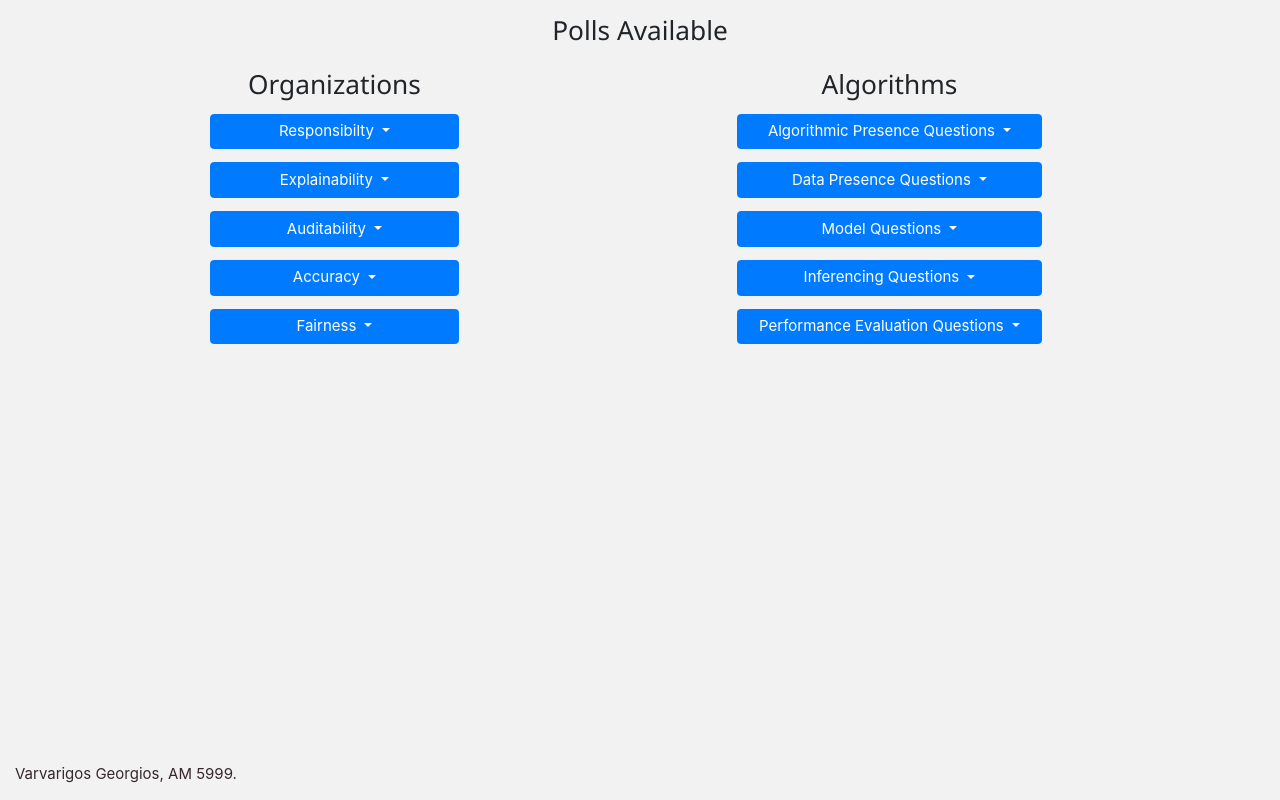
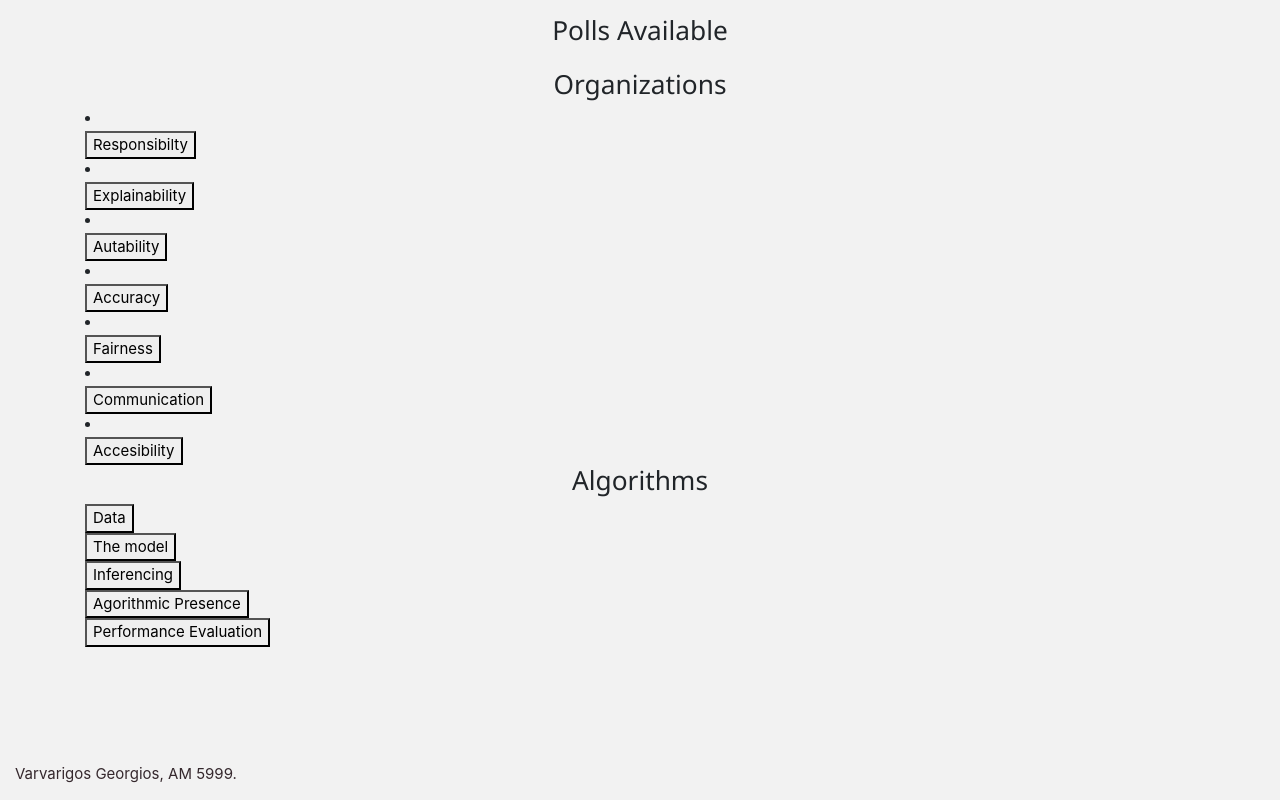
Before and after one commit to VarvarigosG/Thesis, a Django app: page /polls/ in a window 1280 px wide. Run offline with Django 3.2, Linux system fonts and the light colour scheme; data comes from the database, SQL or seed files in the repository; both versions use the stored data as it was after the commit; some libraries are stand-ins or nearby versions.

Commit message:
Thesis Commit 19

```diff
--- a/polls/static/polls/indexpolls.css
+++ b/polls/static/polls/indexpolls.css
@@ -15,20 +15,20 @@ body {
     display: grid;
 }
 
-.alpha {
-    /*background: #ff9e2c;*/
-    grid-column: 1;
-}
+/*.alpha {*/
+/*    !*background: #ff9e2c;*!*/
+/*    grid-column: 1;*/
+/*}*/
 
 .header1 {
     position: relative;
     text-align: center;
 }
 
-.beta {
-    /*background: #ff9e2c;*/
-    grid-column: 2;
-}
+/*.beta {*/
+/*    !*background: #ff9e2c;*!*/
+/*    grid-column: 2;*/
+/*}*/
 
 .header2 {
     position: relative;
@@ -42,54 +42,59 @@ body {
     text-align: center;
     margin-top:13px;
 
-
-
 }
 
 .dropdown-content {
-    width: 50%;
+    width: 40%;
     margin: 0 auto;
     display: none;
-    position: relative;
+    position: absolute;
     background-color: #f9f9f9;
     min-width: 160px;
     box-shadow: 0px 8px 16px 0px rgba(0, 0, 0, 0.2);
     z-index: 1;
+    text-align: center;
+    left: 50%;
+    transform: translateX(-50%);
+
 }
 
-.dropdown-content a {
-    color: black;
-    padding: 12px 16px;
-    text-decoration: none;
-    display:block;
-}
+/*.dropdown-content a {*/
+/*    color: black;*/
+/*    padding: 12px 16px;*/
+/*    text-decoration: none;*/
+/*    display:block;*/
+
+/*}*/
 
 /*emfanizei to dropdown*/
-.dropdown:hover .dropdown-content {
-  display: block;
-}
-
-.dropdown-content a:hover {
-  background-color: #ddd;
-}
-
-/*.dropcheck {*/
-/*    position: absolute;*/
-/*    left: -9999px;*/
-/*    width: 300px;*/
+/*.dropdown:hover .dropdown-content {*/
+/*  display: inline-block;*/
+/*  width: 80%;*/
+/*    text-align: left;*/
 /*}*/
 
-/*.dropcheck:checked ~ .dropdown-content {*/
-/*    display: block;*/
+/*.dropdown-content a:hover {*/
+/*  background-color: #ddd;*/
 /*}*/
 
-/*.dropcheck:checked + .dropbtn {*/
-/*    background-color: #3e8e41;*/
-/*}*/
+/*!*.dropcheck {*!*/
+/*!*    position: absolute;*!*/
+/*!*    left: -9999px;*!*/
+/*!*    width: 300px;*!*/
+/*!*}*!*/
+
+/*!*.dropcheck:checked ~ .dropdown-content {*!*/
+/*!*    display: block;*!*/
+/*!*}*!*/
+
+/*!*.dropcheck:checked + .dropbtn {*!*/
+/*!*    background-color: #3e8e41;*!*/
+/*!*}*!*/
 
 
 .footer {
-    position: absolute;
+    position:fixed;
     bottom: 0;
     padding: 1rem;
     width: 100%;
@@ -97,8 +102,8 @@ body {
 }
 
 
-/*div {*/
-/*  display: flex;*/
-/*  flex-direction: column;*/
-/*  justify-content: center;*/
-/*}*/
+/*!*div {*!*/
+/*!*  display: flex;*!*/
+/*!*  flex-direction: column;*!*/
+/*!*  justify-content: center;*!*/
+/*!*}*!*/
--- a/polls/templates/polls/index.html
+++ b/polls/templates/polls/index.html
@@ -33,57 +33,84 @@
         <div class="header1">
             <h3>Organizations</h3>
         </div>
+        </li>
+
+    <li>
         <div class="dropdown">
-             <button class="btn btn-primary dropdown-toggle" type="button">Responsibilty<span class="caret"></span>
-                        </button>
-            <div class="dropdown-content">
+             <button id="myBtn" class="dropbtn">Responsibilty</button>
+            <div id="myDropdown" class="dropdown-content">
                 {% for question in latest_question_list %}
                 <a class="dropdown-item" href="{% url 'polls:detail' question.id %}" class="list-group-item list-group-item-action">{{ question.question_text }}</a>
                 {% endfor %}
             </div>
         </div>
+        </li>
 
+    <li>
         <div class="dropdown">
-             <button class="btn btn-primary dropdown-toggle" type="button">Explainability<span class="caret"></span>
-                        </button>
-            <div class="dropdown-content">
-                {% for question in latest_question_list %}
+             <button id="myBtn2" class="dropbtn">Explainability</button>
+            <div id="myDropdown2" class="dropdown-content">
+                {% for question in latest_question_list2 %}
                 <a class="dropdown-item" href="{% url 'polls:detail' question.id %}" class="list-group-item list-group-item-action">{{ question.question_text }}</a>
                 {% endfor %}
             </div>
         </div>
-        <div class="dropdown">
-             <button class="btn btn-primary dropdown-toggle" type="button">Auditability<span class="caret"></span>
-                        </button>
-            <div class="dropdown-content">
-                {% for question in latest_question_list %}
+        </li>
+
+    <li>
+    <div class="dropdown">
+             <button id="myBtn3" class="dropbtn">Autability</button>
+            <div id="myDropdown3" class="dropdown-content">
+                {% for question in latest_question_list3 %}
                 <a class="dropdown-item" href="{% url 'polls:detail' question.id %}" class="list-group-item list-group-item-action">{{ question.question_text }}</a>
                 {% endfor %}
             </div>
         </div>
+        </li>
 
+    <li>
         <div class="dropdown">
-             <button class="btn btn-primary dropdown-toggle" type="button">Accuracy<span class="caret"></span>
-                        </button>
-            <div class="dropdown-content">
-                {% for question in latest_question_list %}
+             <button id="myBtn4" class="dropbtn">Accuracy</button>
+            <div id="myDropdown4" class="dropdown-content">
+                {% for question in latest_question_list4 %}
                 <a class="dropdown-item" href="{% url 'polls:detail' question.id %}" class="list-group-item list-group-item-action">{{ question.question_text }}</a>
                 {% endfor %}
             </div>
         </div>
+        </li>
 
+    <li>
         <div class="dropdown">
-             <button class="btn btn-primary dropdown-toggle" type="button">Fairness<span class="caret"></span>
-                        </button>
-            <div class="dropdown-content">
-                {% for question in latest_question_list %}
+             <button id="myBtn5" class="dropbtn">Fairness</button>
+            <div id="myDropdown5" class="dropdown-content">
+                {% for question in latest_question_list5 %}
                 <a class="dropdown-item" href="{% url 'polls:detail' question.id %}" class="list-group-item list-group-item-action">{{ question.question_text }}</a>
                 {% endfor %}
             </div>
         </div>
+        </li>
 
+        <li>
+        <div class="dropdown">
+             <button id="myBtn6" class="dropbtn">Communication</button>
+            <div id="myDropdown6" class="dropdown-content">
+                {% for question in latest_question_list6 %}
+                <a class="dropdown-item" href="{% url 'polls:detail' question.id %}" class="list-group-item list-group-item-action">{{ question.question_text }}</a>
+                {% endfor %}
+            </div>
+        </div>
+        </li>
 
-
+        <li>
+        <div class="dropdown">
+             <button id="myBtn7" class="dropbtn">Accesibility</button>
+            <div id="myDropdown7" class="dropdown-content">
+                {% for question in latest_question_list7 %}
+                <a class="dropdown-item" href="{% url 'polls:detail' question.id %}" class="list-group-item list-group-item-action">{{ question.question_text }}</a>
+                {% endfor %}
+            </div>
+        </div>
+       </li>
     </div>
 
 
@@ -91,61 +118,117 @@
         <div class="header1">
             <h3>Algorithms</h3>
         </div>
-        <div class="dropdown">
-            <button class="btn btn-primary dropdown-toggle" type="button">Algorithmic Presence Questions<span class="caret"></span>
-                        </button>
-            <div class="dropdown-content">
-                {% for question in latest_question_list2 %}
+    <div class="dropdown">
+             <button id="myBtn8" class="dropbtn">Data</button>
+            <div id="myDropdown8" class="dropdown-content">
+                {% for question in latest_question_list8 %}
                 <a class="dropdown-item" href="{% url 'polls:detail' question.id %}" class="list-group-item list-group-item-action">{{ question.question_text }}</a>
                 {% endfor %}
             </div>
         </div>
 
-        <div class="dropdown" >
-                        <button class="btn btn-primary dropdown-toggle" type="button">Data Presence Questions<span class="caret"></span>
-                        </button>
-            <div class="dropdown-content">
-                {% for question in latest_question_list2 %}
+    <div class="dropdown">
+             <button id="myBtn9" class="dropbtn">The model</button>
+            <div id="myDropdown9" class="dropdown-content">
+                {% for question in latest_question_list9 %}
                 <a class="dropdown-item" href="{% url 'polls:detail' question.id %}" class="list-group-item list-group-item-action">{{ question.question_text }}</a>
                 {% endfor %}
             </div>
         </div>
 
-        <div class="dropdown" >
-                        <button class="btn btn-primary dropdown-toggle" type="button">Model Questions<span class="caret"></span>
-                        </button>
-            <div class="dropdown-content">
-                {% for question in latest_question_list2 %}
+    <div class="dropdown">
+             <button id="myBtn10" class="dropbtn">Inferencing</button>
+            <div id="myDropdown10" class="dropdown-content">
+                {% for question in latest_question_list7 %}
                 <a class="dropdown-item" href="{% url 'polls:detail' question.id %}" class="list-group-item list-group-item-action">{{ question.question_text }}</a>
                 {% endfor %}
             </div>
         </div>
 
-        <div class="dropdown" >
-                        <button class="btn btn-primary dropdown-toggle" type="button">Inferencing Questions<span class="caret"></span>
-                        </button>
-<!--            <input id="dropcheck3" class="dropcheck" type="checkbox">-->
-<!--            <label for="dropcheck3"  class="btn btn-primary dropdown-toggle" type="button">Algorithmic Presence Questions<span-->
-<!--                    class="caret"></span></label>-->
-            <div class="dropdown-content">
-                {% for question in latest_question_list2 %}
+    <div class="dropdown">
+             <button id="myBtn11" class="dropbtn">Agorithmic Presence </button>
+            <div id="myDropdown11" class="dropdown-content">
+                {% for question in latest_question_list11 %}
                 <a class="dropdown-item" href="{% url 'polls:detail' question.id %}" class="list-group-item list-group-item-action">{{ question.question_text }}</a>
                 {% endfor %}
             </div>
         </div>
 
-        <div class="dropdown" >
-                        <button class="btn btn-primary dropdown-toggle" type="button">Performance Evaluation Questions<span class="caret"></span>
-                        </button>
-
-            <div class="dropdown-content">
-                {% for question in latest_question_list2 %}
+<div class="dropdown">
+             <button id="myBtn12" class="dropbtn">Performance Evaluation</button>
+            <div id="myDropdown12" class="dropdown-content">
+                {% for question in latest_question_list12 %}
                 <a class="dropdown-item" href="{% url 'polls:detail' question.id %}" class="list-group-item list-group-item-action">{{ question.question_text }}</a>
                 {% endfor %}
             </div>
         </div>
     </div>
-    </div>
+
+
+
+
+<script>
+// Get the button, and when the user clicks on it, execute myFunction
+document.getElementById("myBtn").onclick = function() {myFunction()};
+/* myFunction toggles between adding and removing the show class, which is used to hide and show the dropdown content */
+function myFunction() {
+    document.getElementById("myDropdown").classList.toggle("dropdown-content");
+}
+
+document.getElementById("myBtn2").onclick = function() {myFunction2()};
+function myFunction2() {
+  document.getElementById("myDropdown2").classList.toggle("dropdown-content");
+}
+
+document.getElementById("myBtn3").onclick = function() {myFunction3()};
+function myFunction3() {
+  document.getElementById("myDropdown3").classList.toggle("dropdown-content");
+}
+
+document.getElementById("myBtn4").onclick = function() {myFunction4()};
+function myFunction4() {
+    document.getElementById("myDropdown4").classList.toggle("dropdown-content");
+}
+  document.getElementById("myBtn5").onclick = function() {myFunction5()};
+function myFunction5() {
+    document.getElementById("myDropdown5").classList.toggle("dropdown-content");
+}
+  document.getElementById("myBtn6").onclick = function() {myFunction6()};
+function myFunction6() {
+    document.getElementById("myDropdown6").classList.toggle("dropdown-content");
+}
+  document.getElementById("myBtn7").onclick = function() {myFunction7()};
+function myFunction7() {
+  document.getElementById("myDropdown7").classList.toggle("dropdown-content");
+}
+  document.getElementById("myBtn8").onclick = function() {myFunction8()};
+function myFunction8() {
+    document.getElementById("myDropdown8").classList.toggle("dropdown-content");
+}
+
+  document.getElementById("myBtn9").onclick = function() {myFunction9()};
+function myFunction9() {
+  document.getElementById("myDropdown9").classList.toggle("dropdown-content");
+}
+document.getElementById("myBtn10").onclick = function() {myFunction10()};
+function myFunction10() {
+  document.getElementById("myDropdown10").classList.toggle("dropdown-content");
+}
+document.getElementById("myBtn11").onclick = function() {myFunction11()};
+function myFunction11() {
+  document.getElementById("myDropdown11").classList.toggle("dropdown-content");
+}
+
+document.getElementById("myBtn12").onclick = function() {myFunction12()};
+function myFunction12() {
+  document.getElementById("myDropdown12").classList.toggle("dropdown-content");
+}
+
+
+</script>
+
+
+
 
 </section>
 
--- a/polls/views.py
+++ b/polls/views.py
@@ -49,12 +49,25 @@ class IndexView(generic.ListView):
 
     def get_queryset(self):
         """Return the last five published questions."""
-        return Question.objects.filter(id__lte=30)
+        return Question.objects.filter(id__gte=101).filter(id__lt=200)
         # return Question.objects.order_by('-pub_date')[:5]
 
-    def get_context_data(self):
-        context = super(IndexView, self).get_context_data()
-        context['latest_question_list2'] = Question.objects.filter(id__gt=30).values()
+    def get_context_data(self, **kwargs):
+        context = super(IndexView, self).get_context_data( **kwargs)
+        context.update({
+            'latest_question_list2': Question.objects.filter(id__gte=201).filter(id__lt=300).values(),
+            'latest_question_list3': Question.objects.filter(id__gte=301).filter(id__lte=400).values(),
+            'latest_question_list4': Question.objects.filter(id__gte=401).filter(id__lte=500).values(),
+            'latest_question_list5': Question.objects.filter(id__gte=501).filter(id__lte=600).values(),
+            'latest_question_list6': Question.objects.filter(id__gte=601).filter(id__lte=700).values(),
+            'latest_question_list7': Question.objects.filter(id__gte=701).filter(id__lte=800).values(),
+            'latest_question_list8': Question.objects.filter(id__gte=801).filter(id__lte=900).values(),
+            'latest_question_list9': Question.objects.filter(id__gte=901).filter(id__lte=1000).values(),
+            'latest_question_list10': Question.objects.filter(id__gte=1001).filter(id__lte=1100).values(),
+            'latest_question_list11': Question.objects.filter(id__gte=2001).filter(id__lte=2100).values(),
+            'latest_question_list12': Question.objects.filter(id__gte=3001).filter(id__lte=3100).values(),
+
+        })
         return context
 
 
```
Also changed, not shown: db.sqlite3.
